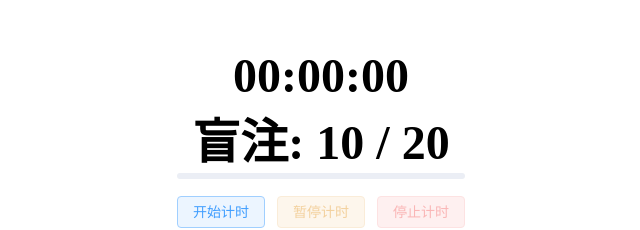
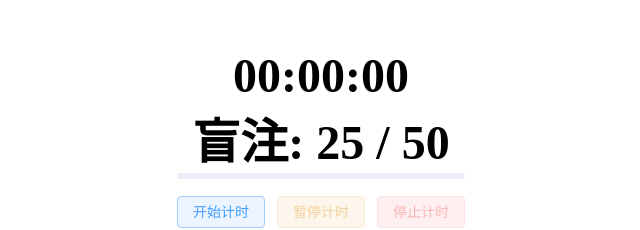
Before and after one commit to Qiuscraft/poker, a Nuxt app: page / in a window 1280 px wide. Shown: the part 259-489 px from the top of the page, without its empty margins (319-959 px from the left). Built offline with nearby package versions, Linux system fonts and the light colour scheme.

Commit message:
新增功能：自定义盲注结构

```diff
--- a/pages/index.vue
+++ b/pages/index.vue
@@ -1,4 +1,5 @@
 <template>
+  <div>
     <div class="center-container">
       <div>{{ timeString }}</div>
       <div>盲注: {{ smallBlind }} / {{ bigBlind }}</div>
@@ -21,6 +22,16 @@
         <el-button type="danger" plain disabled>停止计时</el-button>
       </div>
     </div>
+    <div class="config">
+      涨盲时间：（单位：分钟）<el-input-number v-model="rising_time" :min="1" :max="1440" />
+      小盲列表：（大盲会自动计算）<el-input
+      v-model="sb_list"
+      style="width: 240px"
+      autosize
+      type="textarea"
+      />
+    </div>
+  </div>
 </template>
 
 <script setup lang="ts">
@@ -28,42 +39,36 @@ const started = ref(false)
 const paused = ref(false)
 const time = ref(0)
 let id: NodeJS.Timeout
+const rising_time = ref(12)
+const sb_list = ref('25\n50\n100\n200\n400\n800\n1600')
 
-const blindLevels = [
-  { smallBlind: 10, bigBlind: 20 },
-  { smallBlind: 15, bigBlind: 30 },
-  { smallBlind: 20, bigBlind: 40 },
-  { smallBlind: 25, bigBlind: 50 },
-  { smallBlind: 30, bigBlind: 60 },
-  { smallBlind: 40, bigBlind: 80 },
-  { smallBlind: 50, bigBlind: 100 },
-  { smallBlind: 60, bigBlind: 120 },
-  { smallBlind: 80, bigBlind: 160 },
-  { smallBlind: 100, bigBlind: 200 },
-  { smallBlind: 120, bigBlind: 240 },
-  { smallBlind: 150, bigBlind: 300 },
-  { smallBlind: 200, bigBlind: 400 },
-  { smallBlind: 250, bigBlind: 500 },
-  { smallBlind: 300, bigBlind: 600 },
-  { smallBlind: 400, bigBlind: 800 },
-  { smallBlind: 500, bigBlind: 1000 },
-  { smallBlind: 600, bigBlind: 1200 }
-]
+const blindLevels = computed(() => {
+  return sb_list.value.split('\n').map((sb) => {
+    return {
+      smallBlind: parseInt(sb),
+      bigBlind: parseInt(sb) * 2
+    }
+  })
+})
 
 const currentLevel = computed(() => {
-  return Math.floor(time.value / 360)
+  return Math.floor(time.value / (rising_time.value * 60))
 })
 
 const smallBlind = computed(() => {
-  return blindLevels[currentLevel.value].smallBlind
+  if (currentLevel.value >= blindLevels.value.length)
+    return blindLevels.value[blindLevels.value.length - 1].smallBlind
+  return blindLevels.value[currentLevel.value].smallBlind
 })
 
 const bigBlind = computed(() => {
-  return blindLevels[currentLevel.value].bigBlind
+  if (currentLevel.value >= blindLevels.value.length)
+    return blindLevels.value[blindLevels.value.length - 1].bigBlind
+  return blindLevels.value[currentLevel.value].bigBlind
 })
 
 const progressPercentage = computed(() => {
-  return (time.value % 360) / 360 * 100
+  return (time.value % (rising_time.value * 60)) / (rising_time.value * 60) * 100
 })
 
 function start() {
@@ -83,7 +88,7 @@ function pause() {
 function resume() {
   paused.value = false
   id = setInterval(() => {
-    time.value += 10
+    time.value += 0.01
   }, 10)
 }
 
@@ -119,5 +124,12 @@ const timeString = computed(() => {
 .progress-container {
   width: 18rem;
 }
-
+.config {
+  display: flex;
+  flex-direction: column;
+  align-items: center;
+  justify-content: center;
+  height: 100vh;
+  text-align: center;
+}
 </style>
```
Lines whose indentation alone changed are shown as unchanged.
